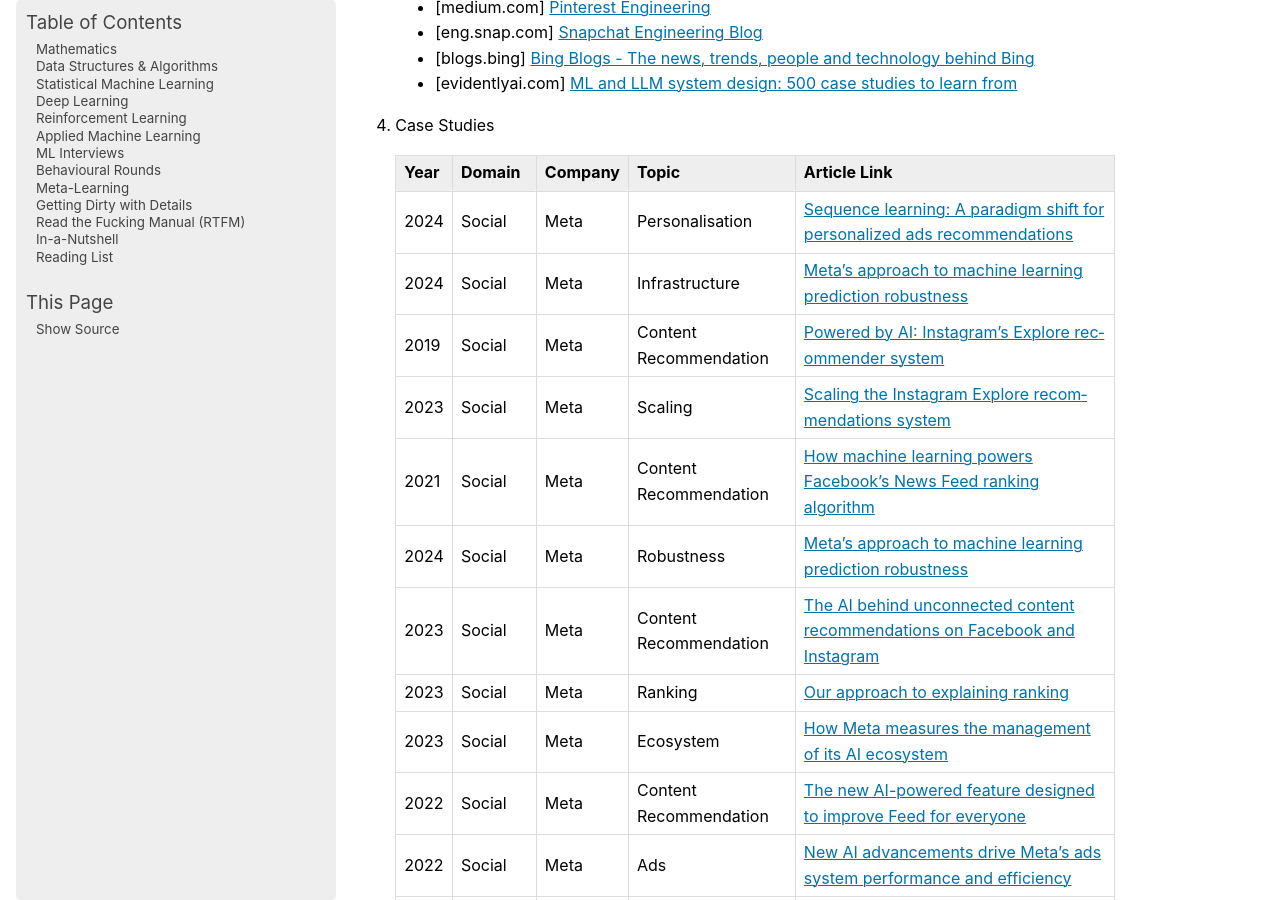
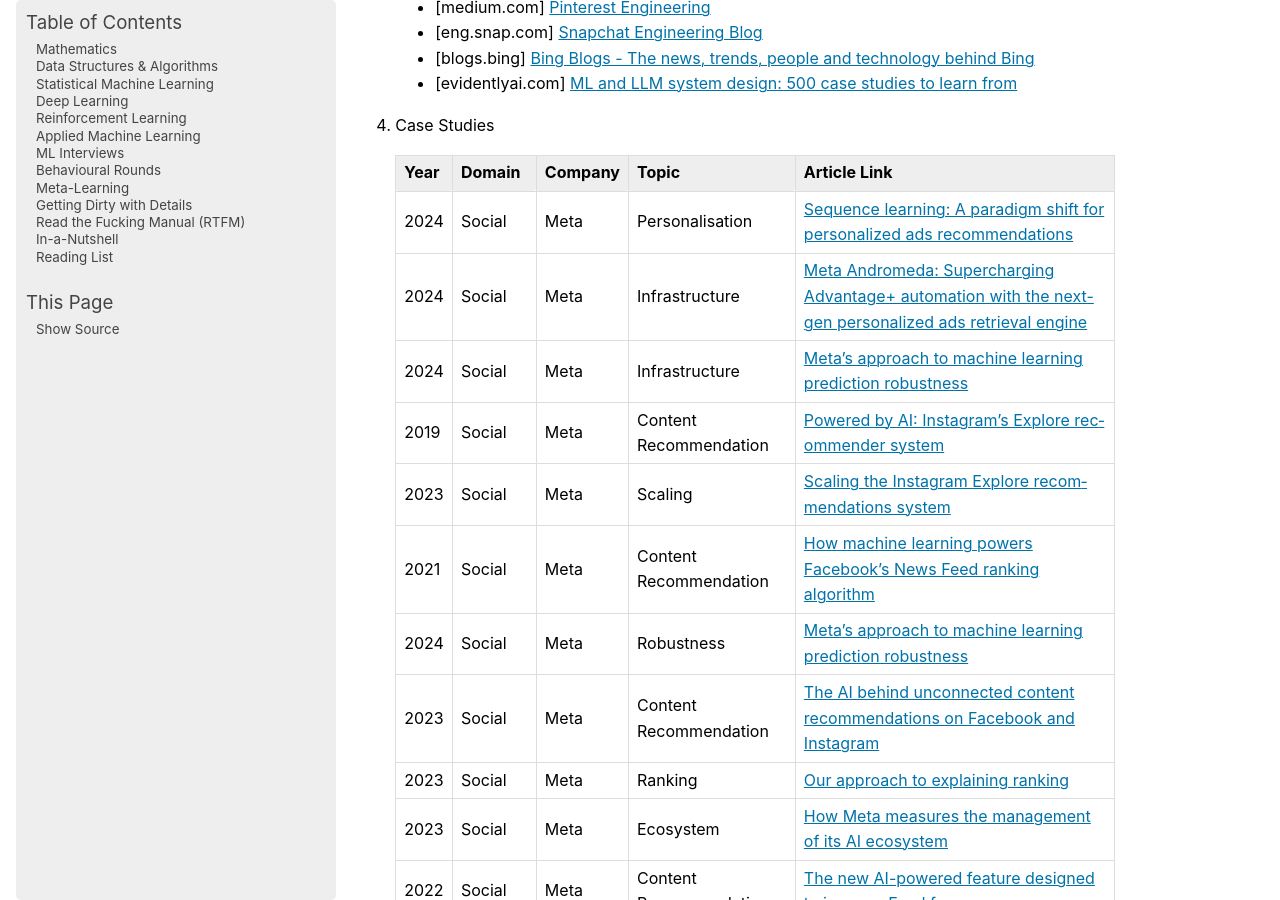
Before and after one commit to uselesstechjunks/leetcode, a Sphinx documentation site: the page built from docs/source/applied/practical/resources.rst, in a window 1280 px wide and 900 px high, scrolled down 1136 px. Built offline with Sphinx 7.4.7, drawn with Linux system fonts in a browser that asks for light colours; pages that are not in the unit, such as notebooks, are missing from menus.

Commit message:
Update resources.rst

```diff
--- a/docs/source/applied/practical/resources.rst
+++ b/docs/source/applied/practical/resources.rst
@@ -51,6 +51,7 @@ Practical Resources
 		:widths: 8, 16, 16, 32, 64
 
 			2024, Social, Meta, Personalisation, `Sequence learning: A paradigm shift for personalized ads recommendations <https://engineering.fb.com/2024/11/19/data-infrastructure/sequence-learning-personalized-ads-recommendations/>`_
+			2024, Social, Meta, Infrastructure, `Meta Andromeda: Supercharging Advantage+ automation with the next-gen personalized ads retrieval engine <https://engineering.fb.com/2024/12/02/production-engineering/meta-andromeda-advantage-automation-next-gen-personalized-ads-retrieval-engine/>`_
 			2024, Social, Meta, Infrastructure, `Meta's approach to machine learning prediction robustness <https://engineering.fb.com/2024/07/10/data-infrastructure/machine-learning-ml-prediction-robustness-meta/>`_
 			2019, Social, Meta, Content Recommendation, `Powered by AI: Instagram’s Explore recommender system <https://ai.meta.com/blog/powered-by-ai-instagrams-explore-recommender-system/>`_
 			2023, Social, Meta, Scaling, `Scaling the Instagram Explore recommendations system <https://engineering.fb.com/2023/08/09/ml-applications/scaling-instagram-explore-recommendations-system/>`_
```
